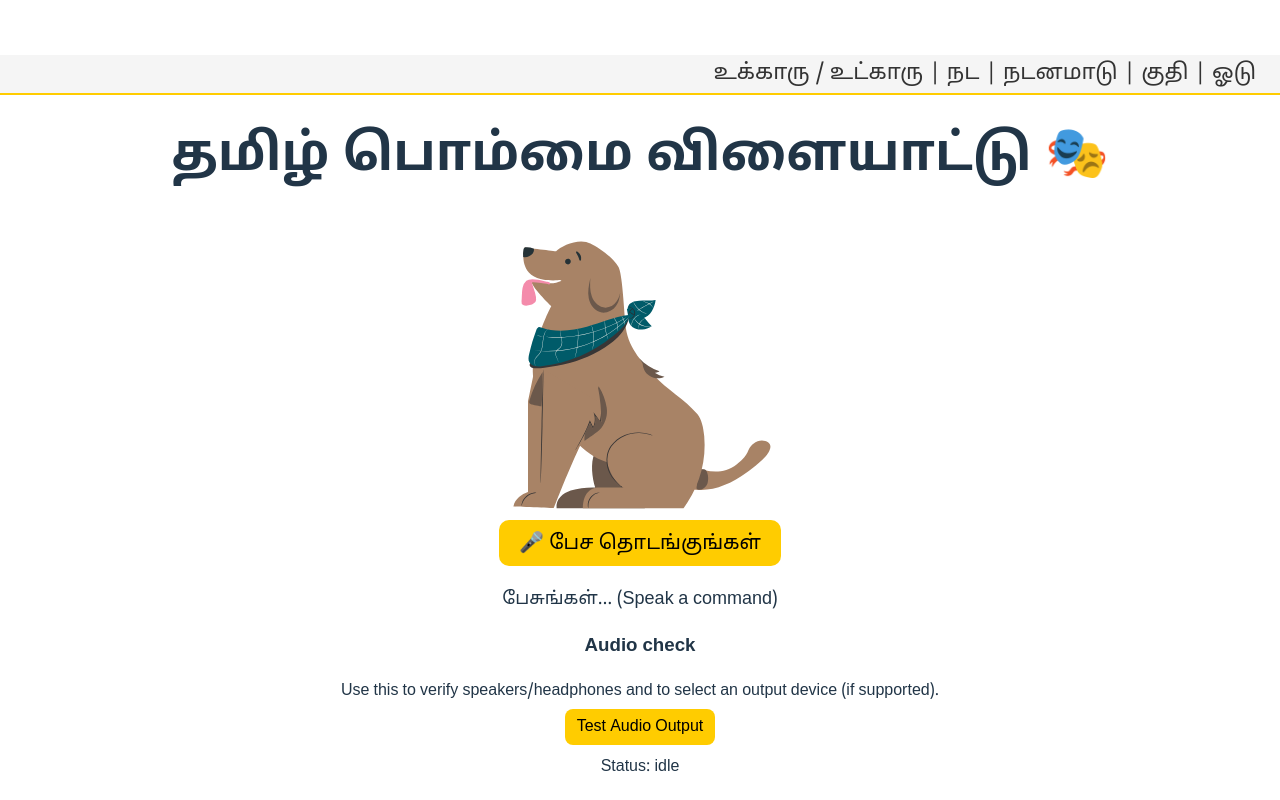
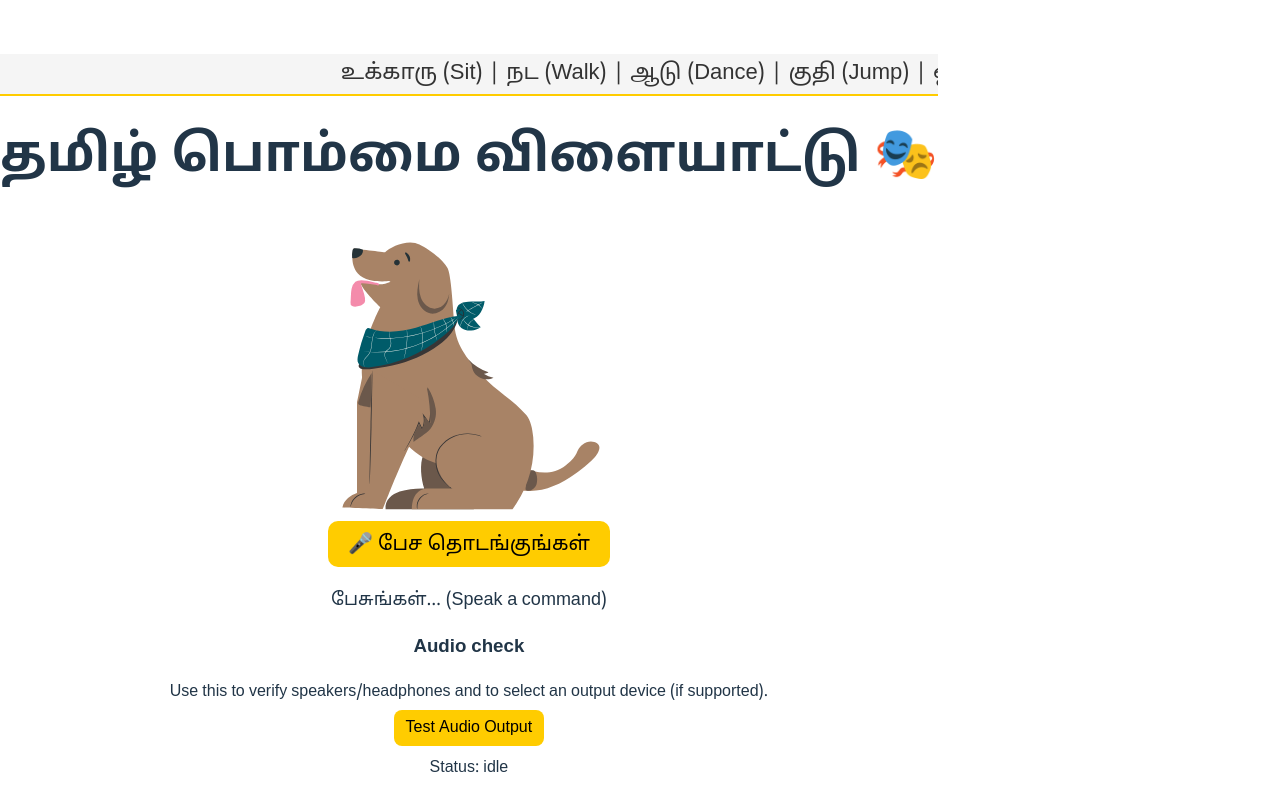
Before and after one commit to manisnow/tamil-pommai, a React (Vite) app: page / in a window 1280 px wide. Built offline with nearby package versions, Linux system fonts and the light colour scheme.

Commit message:
updated the numbers

```diff
--- a/src/App.jsx
+++ b/src/App.jsx
@@ -42,12 +42,15 @@ function App() {
     if (recognition) {
       recognition._keepListening = false;
       try { recognition.stop(); } catch (e) { /* ignore */ }
+      recognitionRef.current = null;
     }
     setIsListening(false);
     setMessage("நிறுத்தப்பட்டது");
   };
 
   const startListening = async () => {
+    if (isListening) return; // prevent double-start
+
     const SpeechRecognition = window.SpeechRecognition || window.webkitSpeechRecognition;
     if (!SpeechRecognition) {
       setMessage("உங்கள் உலாவியில் குரல் அடையாளம் ஆதரவு இல்லை. (Use Chrome on Android)");
@@ -127,19 +130,35 @@ function App() {
     }
   };
 
-  const scrollingText = commandMap.map(cmd => cmd.triggers.join(" / ")).join("   |   ");
+  // cleanup on unmount
+  useEffect(() => {
+    return () => {
+      const r = recognitionRef.current;
+      if (r) {
+        try { r._keepListening = false; r.stop(); } catch(e) {}
+      }
+    };
+  }, []);
+
+  const commands = [
+    "உக்காரு (Sit)",
+    "நட (Walk)",
+    "ஆடு (Dance)",
+    "குதி (Jump)",
+    "ஓடு (Run)"
+  ];
 
   return (
-    <div style={{
+    <div
+      style={{
         textAlign: "center",
         marginTop: "50px",
         fontFamily: "Noto Sans Tamil, sans-serif",
-      boxSizing: "border-box",
-      maxWidth: "100vw",
-      overflowX: "hidden"
-    }}>
+      }}
+    >
+      {/* Scrolling commands */}
       <div style={{
-        width: "100vw",
+        width: "100%",
         overflow: "hidden",
         whiteSpace: "nowrap",
         background: "#f5f5f5",
@@ -147,25 +166,35 @@ function App() {
         marginBottom: "20px",
         height: "40px",
         display: "flex",
-        alignItems: "center",
-        boxSizing: "border-box",
-        position: "relative"
+        alignItems: "center"
       }}>
-        <div style={{
+        <div
+          style={{
             display: "inline-block",
-          minWidth: "100vw",
+            paddingLeft: "100%",
             animation: "scroll-left 15s linear infinite",
             fontSize: "22px",
             color: "#333"
-        }}>
-          {scrollingText}
+          }}
+        >
+          {commands.join("   |   ")}
         </div>
-        <style>{`@keyframes scroll-left {0% { transform: translateX(100vw);}100% { transform: translateX(-100%);} }`}</style>
+        {/* Keyframes for scrolling */}
+        <style>
+          {`
+            @keyframes scroll-left {
+              0% { transform: translateX(0); }
+              100% { transform: translateX(-100%); }
+            }
+          `}
+        </style>
       </div>
 
       <h1>தமிழ் பொம்மை விளையாட்டு 🎭</h1>
-      <div ref={container} style={{ width: 300, height: 300, margin: "auto" }}></div>
-
+      <div
+        ref={container}
+        style={{ width: 300, height: 300, margin: "auto" }}
+      ></div>
       <button
         onClick={() => isListening ? stopListening() : startListening()}
         style={{
@@ -179,7 +208,6 @@ function App() {
       >
         {isListening ? "⏹️ நிறுத்துங்கள்" : "🎤 பேச தொடங்குங்கள்"}
       </button>
-
       <p style={{ marginTop: "20px", fontSize: "18px" }}>{message}</p>
 
       <AudioTest />
```
Also changed, not shown: public/numbers-1-to-10.json (added, +51 -0 lines). Lines whose indentation alone changed are shown as unchanged.
